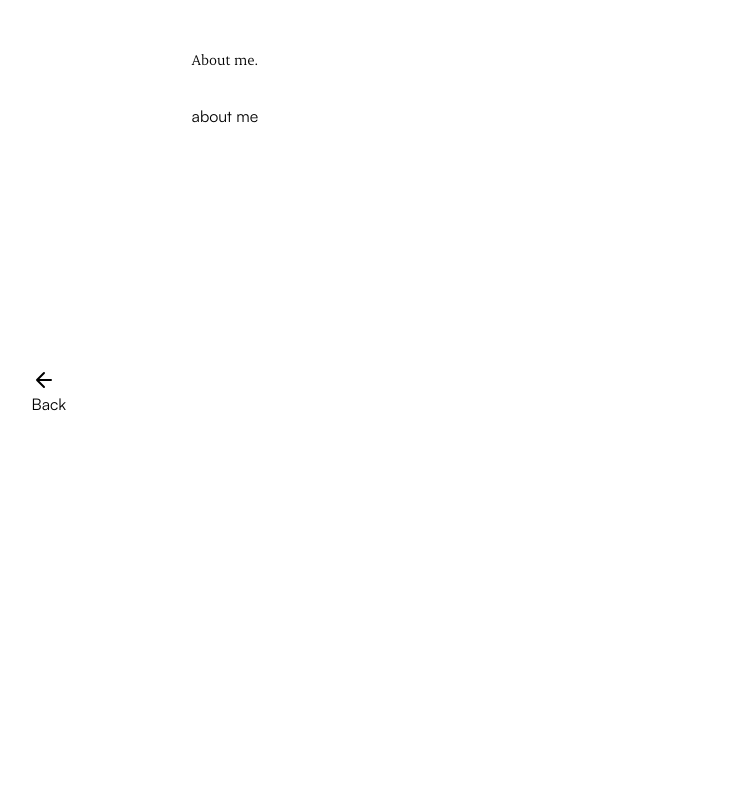
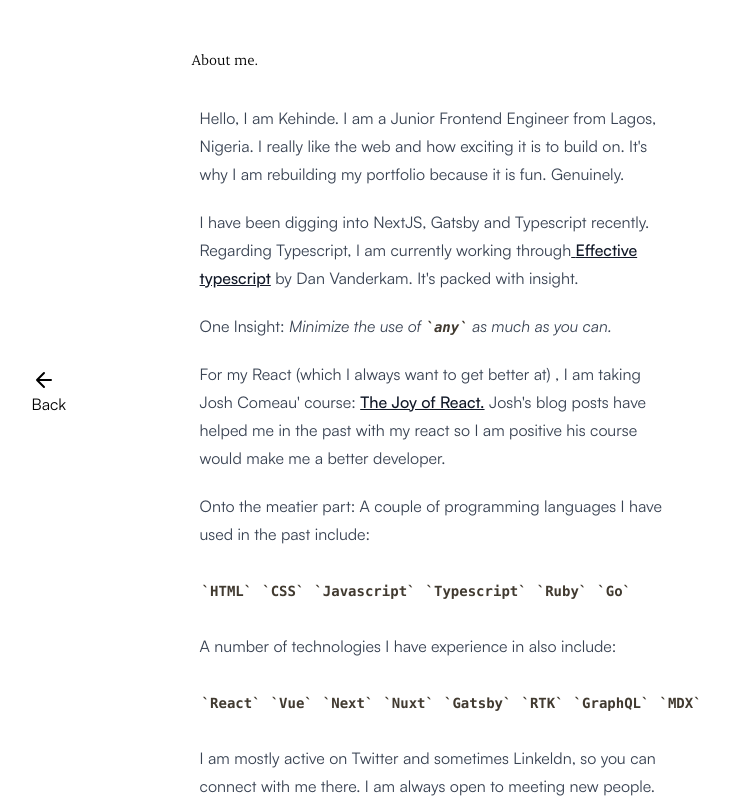
Before and after one commit to adeleke5140/portfolio-v2, a Next.js app: page /about in a window 1280 px wide. Shown: the whole page, without its empty margins (26-756 px from the left). Built offline with nearby package versions, Linux system fonts and the light colour scheme.

Commit message:
update about component

```diff
--- a/src/pages/about.tsx
+++ b/src/pages/about.tsx
@@ -1,11 +1,92 @@
-import { BackButton } from "@/components/backButton";
 import { PageWrapper } from "@/components/pageWrapper";
+import Head from "next/head";
+
+const languages = ["HTML", "CSS", "Javascript", "Typescript", "Ruby", "Go"];
+
+const technologies = [
+  "React",
+  "Vue",
+  "Next",
+  "Nuxt",
+  "Gatsby",
+  "RTK",
+  "GraphQL",
+  "MDX",
+];
 
 const About = () => {
   return (
-    <PageWrapper heading="About me." path="/">
-      about me
-    </PageWrapper>
+    <>
+      <Head>
+        <title>Kehinde | About Me</title>
+        <meta name="description" content="Kehinde Adeleke's portfolio" />
+        <meta name="viewport" content="width=device-width, initial-scale=1" />
+        <link rel="icon" href="/kehinde.ico" />
+      </Head>
+      <PageWrapper heading="About me." path="/">
+        <section className="prose px-2">
+          <p>
+            Hello, I am Kehinde. I am a Junior Frontend Engineer from Lagos,
+            Nigeria. I really like the web and how exciting it is to build on.
+            It&apos;s why I am rebuilding my portfolio because it is fun.
+            Genuinely.
+          </p>
+          <p>
+            I have been digging into NextJS, Gatsby and Typescript recently.
+            Regarding Typescript, I am currently working through
+            <a href="https://effectivetypescript.com/">
+              {" "}
+              Effective typescript
+            </a>{" "}
+            by Dan Vanderkam. It&apos;s packed with insight.
+          </p>
+          <p className="prose-code:text-button-text">
+            One Insight:{" "}
+            <i>
+              Minimize the use of{" "}
+              <code className="prose-code:text-button-text">any</code> as much
+              as you can.
+            </i>
+          </p>
+          <p>
+            For my React (which I always want to get better at) , I am taking
+            Josh Comeau&apos; course:{" "}
+            <a href="https://www.joyofreact.com/">The Joy of React.</a>{" "}
+            Josh&apos;s blog posts have helped me in the past with my react so I
+            am positive his course would make me a better developer.
+          </p>
+          <section>
+            Onto the meatier part: A couple of programming languages I have used
+            in the past include:
+            <ul className="flex list-none gap-1 pl-0 prose-ul:pl-0">
+              {languages.map((language, id) => (
+                <li
+                  key={id}
+                  className="font-extrabold prose-code:text-button-text transition-transform ease-out duration-200 hover:bg-button-bg -translate-x-1 hover:translate-x-0 rounded"
+                >
+                  <code>{language}</code>
+                </li>
+              ))}
+            </ul>
+            A number of technologies I have experience in also include:
+            <ul className="flex list-none gap-1 pl-0 prose-ul:pl-0">
+              {technologies.map((technology, id) => (
+                <li
+                  key={id}
+                  className="font-extrabold prose-code:text-button-text transition-transform ease-out duration-200 hover:bg-button-bg -translate-x-1 hover:translate-x-0 rounded"
+                >
+                  <code>{technology}</code>
+                </li>
+              ))}
+            </ul>
+          </section>
+          <p>
+            I am mostly active on Twitter and sometimes Linkeldn, so you can
+            connect with me there. I am always open to meeting new people.
+          </p>
+        </section>
+      </PageWrapper>
+    </>
   );
 };
 
```
